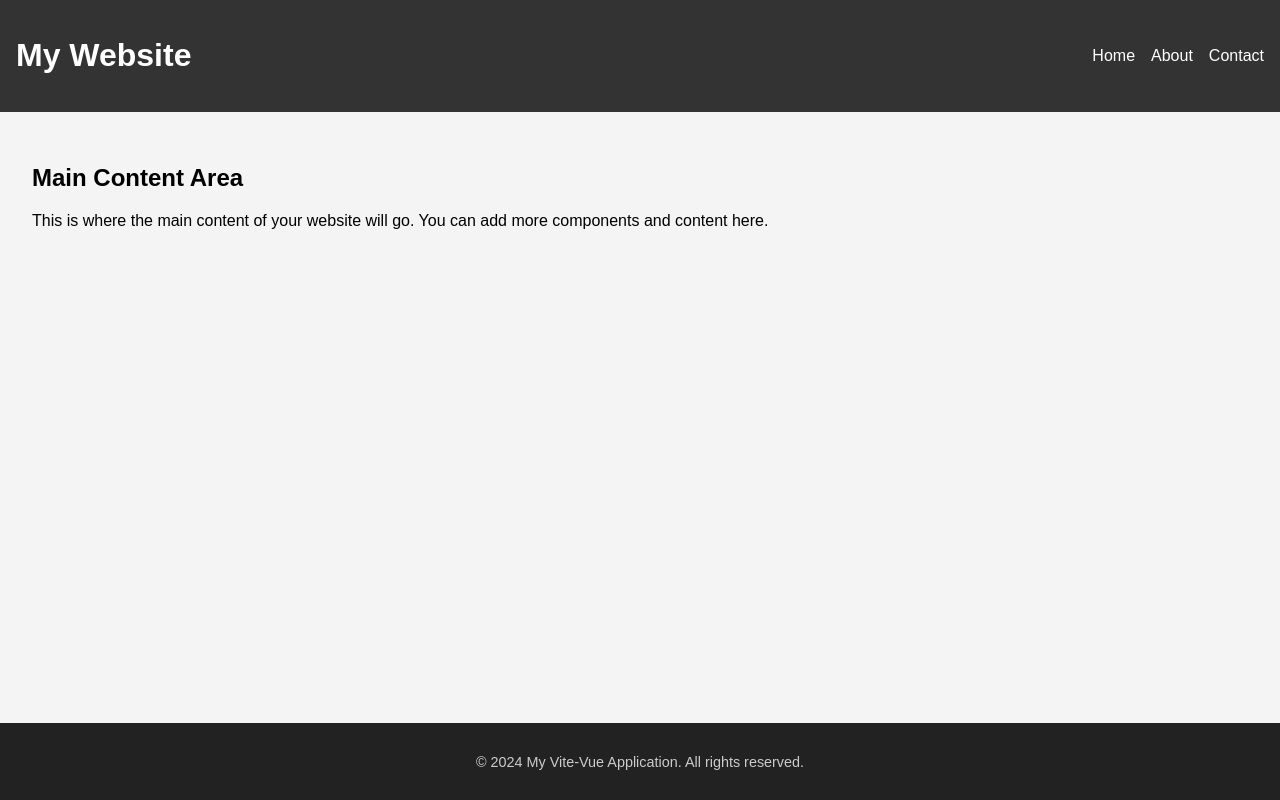
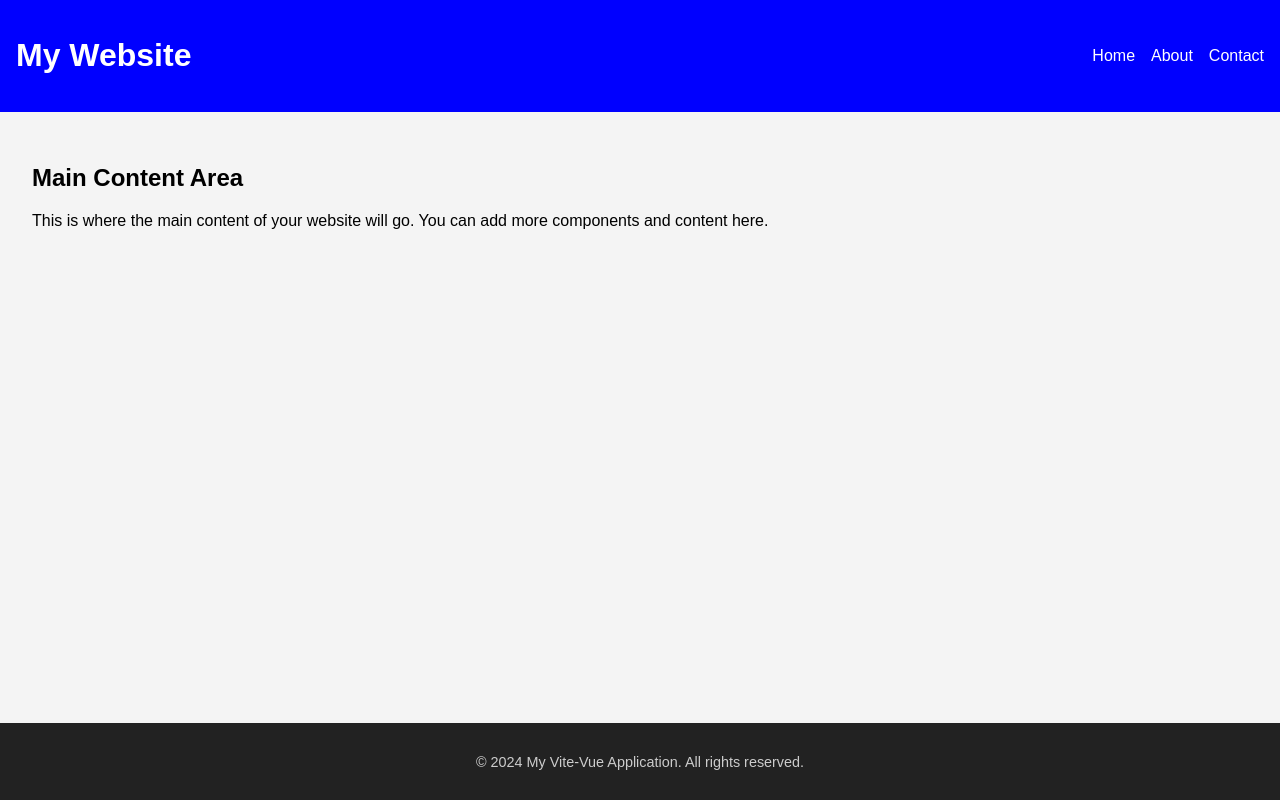
Before and after one commit to gya-nyang/ai-test, a Vue app: page / in a window 1280 px wide. Built offline with nearby package versions, Linux system fonts and the light colour scheme.

Commit message:
style: change header background color to blue

```diff
--- a/src/components/Header.vue
+++ b/src/components/Header.vue
@@ -13,7 +13,7 @@
 
 <style scoped>
 .header {
-  background-color: #333;
+  background-color: blue;
   color: white;
   padding: 1rem;
   display: flex;
```
